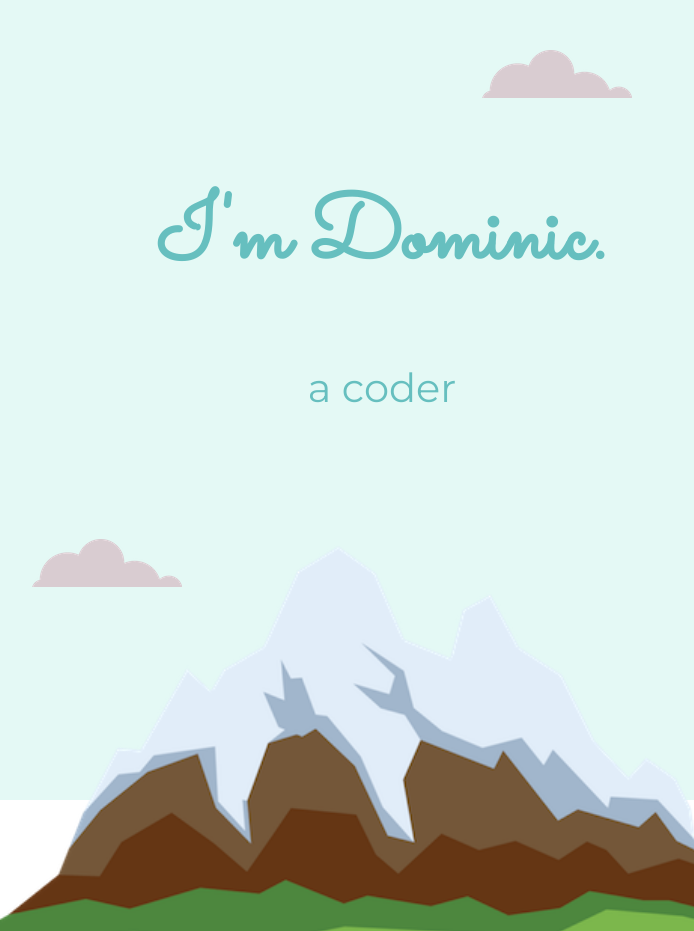
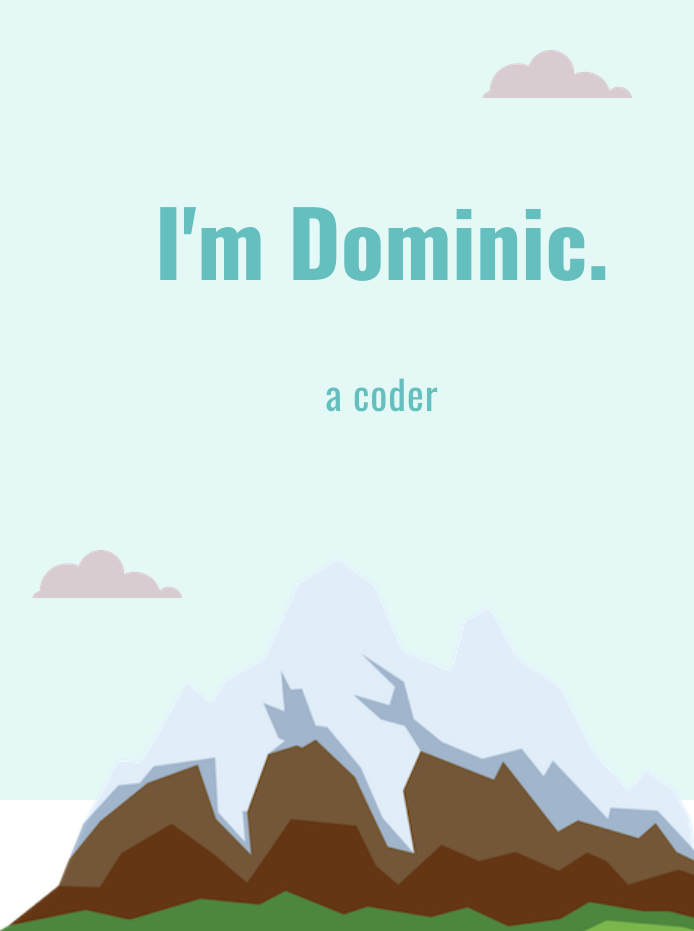
Before and after one commit to dominic-davies/cv, a plain HTML site: page index.html in a window 1280 px wide. Shown: the top 931 px of the page, without its empty margins (258-952 px from the left). Drawn offline with nearby package versions, Linux system fonts and the light colour scheme.

Commit message:
finished styling along with course instructor - I overdid it a bit with the fonts!

```diff
--- a/css/style.css
+++ b/css/style.css
@@ -1,7 +1,8 @@
 body {
+  color: #40514e;
+  font-family: 'Merriweather', serif;
   margin: 0;
   text-align: center;
-  font-family: 'Merriweather', serif;
 }
 
 hr {
@@ -16,7 +17,9 @@ hr {
 
 h1 {
   color: #66bfbf;
-  font-family: 'Sacramento', cursive;
+  /* font-family: 'Sacramento', cursive; */
+  font-family: 'Oswald', sans-serif;
+  /* Class notes - sorry! */
   /* font-size: 90px;  90px/16 = 562.5%
   (equivalent of 90px) now responsive
   */
@@ -40,7 +43,9 @@ h3 {
 
 h2,
 h3 {
-  font-family: 'Montserrat', sans-serif;
+  /* font-family: 'Montserrat', sans-serif; */
+  font-family: 'Oswald', sans-serif;
+  letter-spacing: 1px;
 }
 
 .top-container-wrapper {
@@ -70,11 +75,6 @@ h3 {
 .img-mountain {
   width: 100%;
 }
-
-/* .intro-text {
-  margin-top: 100px;
-  position: relative;
-} */
 
 .img-bootstrap {
   /* need to make responsive */
@@ -147,7 +147,7 @@ h3 {
   -webkit-border-radius: 8;
   -moz-border-radius: 8;
   border-radius: 8px;
-  font-family: Arial;
+  font-family: 'Montserrat', sans-serif;
   color: #ffffff;
   font-size: 20px;
   padding: 10px 20px 10px 20px;
@@ -178,3 +178,7 @@ footer a {
   margin-left: 30px;
   text-decoration: none;
 }
+
+footer a:hover {
+  color: #eaf6f6;
+}
--- a/index.html
+++ b/index.html
@@ -8,7 +8,7 @@
     <link rel="stylesheet" href="css/style.css" />
     <link rel="icon" href="img/favicon.ico" />
     <link
-      href="https://fonts.googleapis.com/css?family=Merriweather|Montserrat|Sacramento"
+      href="https://fonts.googleapis.com/css?family=Merriweather|Montserrat|Sacramento|Oswald:400,700"
       rel="stylesheet"
     />
   </head>
```
